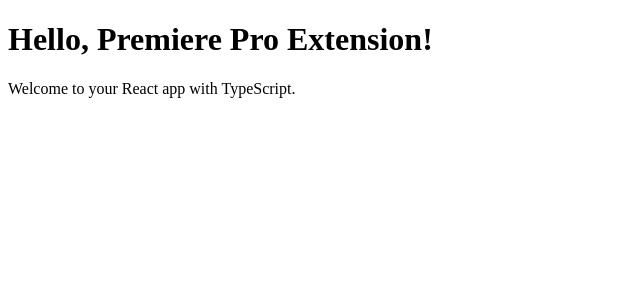
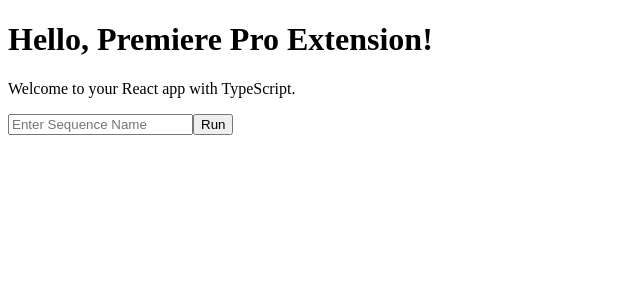
Before and after one commit to notorcus/shortcut-extension, a React app: page / in a window 1280 px wide. Shown: the top 300 px of the page, without its empty margins (0-640 px from the left). Built offline with nearby package versions, Linux system fonts and the light colour scheme; the HTML template or start-up script is replaced by a standard one.

Commit message:
add run button and text input field

```diff
--- a/src/App.tsx
+++ b/src/App.tsx
@@ -1,12 +1,27 @@
-import React from 'react';
+import React, { useState } from 'react';
+import RunButton from './components/RunButton';
+import TextInput from './components/TextInput';
 
 const App: React.FC = () => {
+  const [sequenceName, setSequenceName] = useState(''); // State to hold the input value
+
+  const handleRunClick = () => {
+    console.log('Run button clicked with sequence name:', sequenceName);
+    // Use sequenceName here as needed
+  };
+
   return (
     <div>
       <h1>Hello, Premiere Pro Extension!</h1>
       <p>Welcome to your React app with TypeScript.</p>
+      <TextInput
+        value={sequenceName}
+        onChange={setSequenceName}
+        placeholder="Enter Sequence Name"
+      />
+      <RunButton onClick={handleRunClick} />
     </div>
   );
-}
+};
 
 export default App;
--- /dev/null
+++ b/src/components/RunButton.tsx
@@ -0,0 +1,13 @@
+import React from 'react';
+
+interface RunButtonProps {
+  onClick: () => void;
+}
+
+const RunButton: React.FC<RunButtonProps> = ({ onClick }) => {
+  return (
+    <button onClick={onClick}>Run</button>
+  );
+};
+
+export default RunButton;
--- /dev/null
+++ b/src/components/TextInput.tsx
@@ -0,0 +1,20 @@
+import React from 'react';
+
+interface TextInputProps {
+  value: string;
+  onChange: (value: string) => void; // Define an onChange event handler to capture input changes
+  placeholder?: string; // Optional placeholder text
+}
+
+const TextInput: React.FC<TextInputProps> = ({ value, onChange, placeholder }) => {
+  return (
+    <input
+      type="text"
+      value={value}
+      onChange={(e) => onChange(e.target.value)}
+      placeholder={placeholder}
+    />
+  );
+};
+
+export default TextInput;
```
